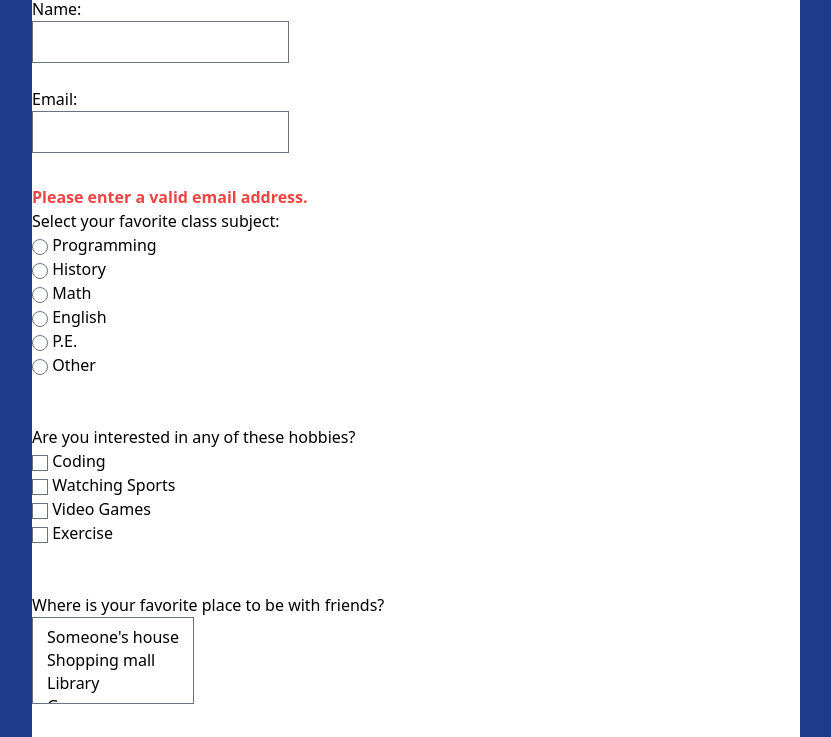
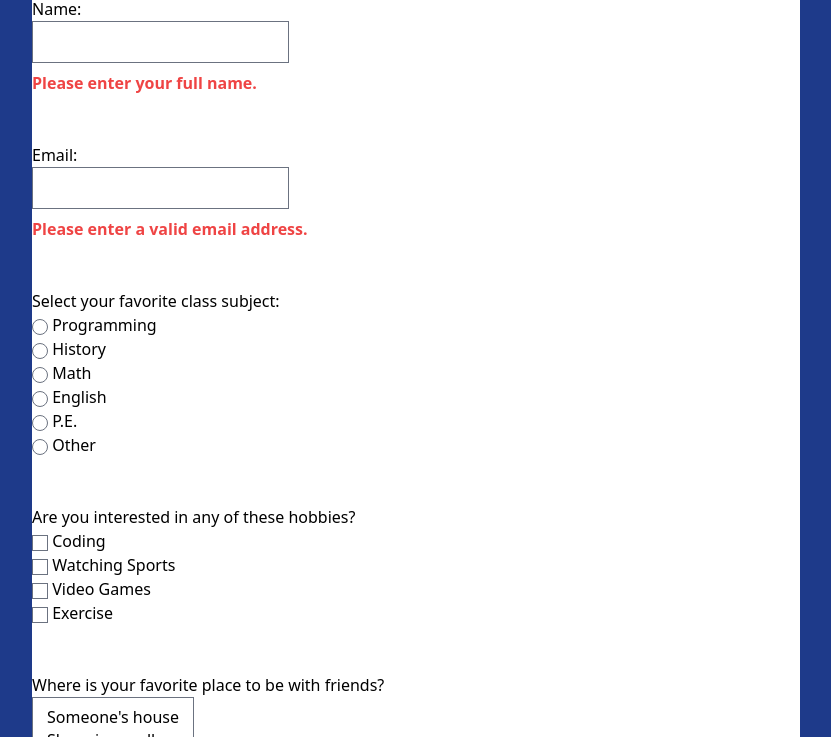
Before and after one commit to SWIC-177/html-css-skills-demo-meyerhoff20042, a website built with Vite: page contact.html in a window 1280 px wide. Shown: the part 63-800 px from the top of the page, without its empty margins (224-1055 px from the left). Built offline with nearby package versions, Linux system fonts and the light colour scheme.

Commit message:
Fix "p" classes on name and email

```diff
--- a/contact.html
+++ b/contact.html
@@ -21,10 +21,14 @@
     <main>
       <form method="get">
         Name:<br />
-        <input type="text" name="Name" id="name" /><br /><br />
+        <input type="text" name="Name" id="name" />
+        <p class="error is-error">Please enter your full name.</p>
+        <br /><br />
+
         Email:<br />
-        <input type="text" name="Email" id="email" /><br /><br />
+        <input type="text" name="Email" id="email" />
         <p class="error is-error">Please enter a valid email address.</p>
+        <br /><br />
 
         <div class="bottom-2.5 top-2.5 border-solid border-blue-800 text-left">
           <fieldset>
```
